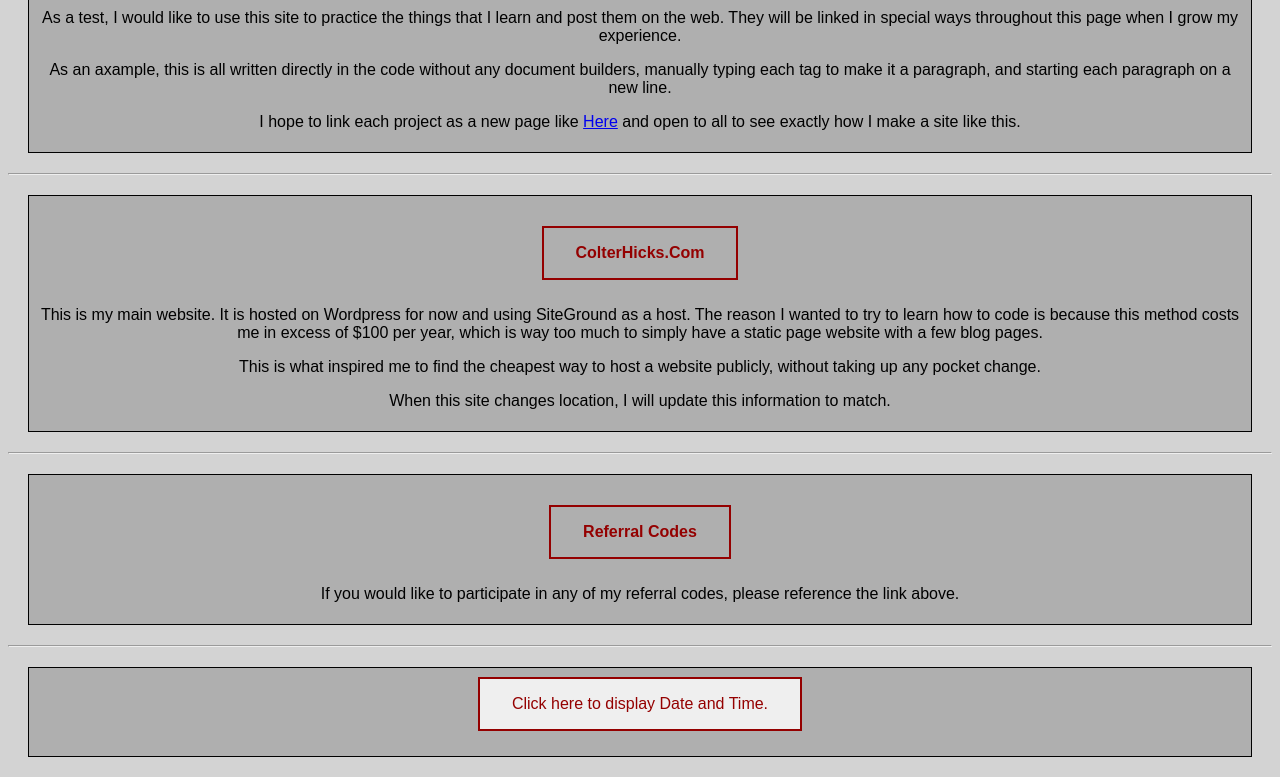
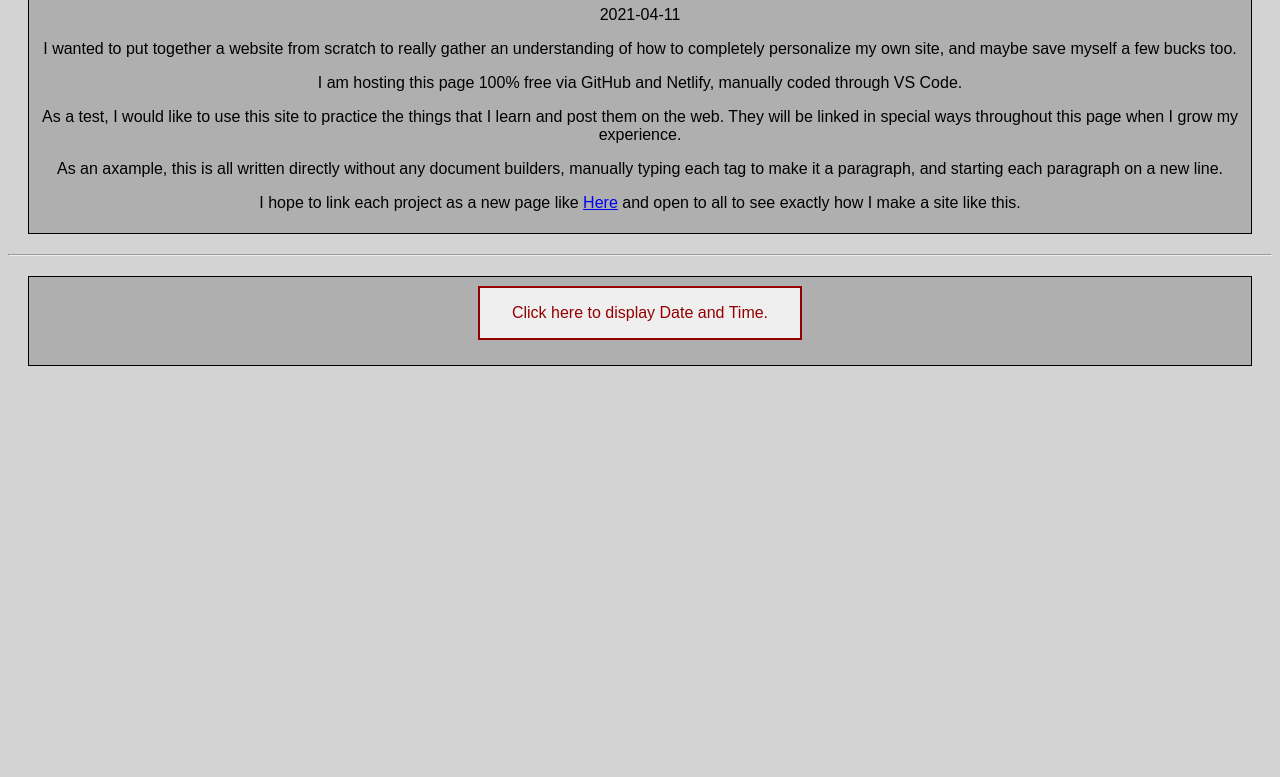
Before and after one commit to RubeHicksCube/home, a plain HTML site: page index.html in a window 1280 px wide. Shown: the part 469-1246 px from the top of the page. After the commit the page ends 855 px from the top, so only its background shows below. Drawn offline with Linux system fonts and the light colour scheme.

Commit message:
Minimized

```diff
--- a/css/style.css
+++ b/css/style.css
@@ -53,3 +53,7 @@ section::after {
     display: table;
     clear: both;
   }
+
+img{
+  width: 20%;
+}
--- a/index.html
+++ b/index.html
@@ -29,38 +29,26 @@
 
 
 <body>
+
+
+    <img class="img" src="https://i0.wp.com/colterhicks.com/wp-content/uploads/2018/09/Colter.jpg?fit=638%2C957&ssl=1" alt="Colter">
+
         <div class="post">
-            <a href="https://crithicks.com" class="button" target="_blank">Take me Home</a>
+            <p>All of the source files for this site can be found <a href="https://github.com/RubeHicksCube/home" target="_blank">here.</a> Give it a try! Download the files and run the html files locally by simply clicking them and opening them with your browser, and even edit it with a text editor! It's really simple!</p>
         </div>
 
-        <div class="post">
-            <p>All of the source files can be found <a href="https://github.com/RubeHicksCube/home" target="_blank">here.</a></p>
-        </div>
         <hr>
 
         <div class="post">
-			<h1>First Post!</h1>
+			<h1>Welcome!</h1>
 			<p>2021-04-11</p>
-            <p>Welcome, I wanted to put together a website from scratch to really gather an understanding of how to completely personalize my own site, and maybe save myself a few bucks too.</p>
+            <p>I wanted to put together a website from scratch to really gather an understanding of how to completely personalize my own site, and maybe save myself a few bucks too.</p>
 			<p>I am hosting this page 100% free via GitHub and Netlify, manually coded through VS Code.</p>
             <p>As a test, I would like to use this site to practice the things that I learn and post them on the web. They will be linked in special ways throughout this page when I grow my experience.</p>
-            <p>As an axample, this is all written directly in the code without any document builders, manually typing each tag to make it a paragraph, and starting each paragraph on a new line.</p>
+            <p>As an axample, this is all written directly without any document builders, manually typing each tag to make it a paragraph, and starting each paragraph on a new line.</p>
             <p>I hope to link each project as a new page like <a href="https://github.com/RubeHicksCube" target="_blank">Here</a> and open to all to see exactly how I make a site like this.</p>
 		</div>
-        <hr>
 
-        <div class="post">
-            <h1><a href="https://colterhicks.com" class="button" target="_blank">ColterHicks.Com</a></h1>
-            <p>This is my main website. It is hosted on Wordpress for now and using SiteGround as a host. The reason I wanted to try to learn how to code is because this method costs me in excess of $100 per year, which is way too much to simply have a static page website with a few blog pages.</p>
-            <p>This is what inspired me to find the cheapest way to host a website publicly, without taking up any pocket change.</p>
-            <p>When this site changes location, I will update this information to match.</p>
-        </div>
-        <hr>
-
-        <div class="post">
-            <h1><a href="https://colterhicks.com/referral-codes" class="button" target="_blank">Referral Codes</a></h1>
-            <p>If you would like to participate in any of my referral codes, please reference the link above.</p>
-        </div>
         <hr>
 
         <div class="post">
```
